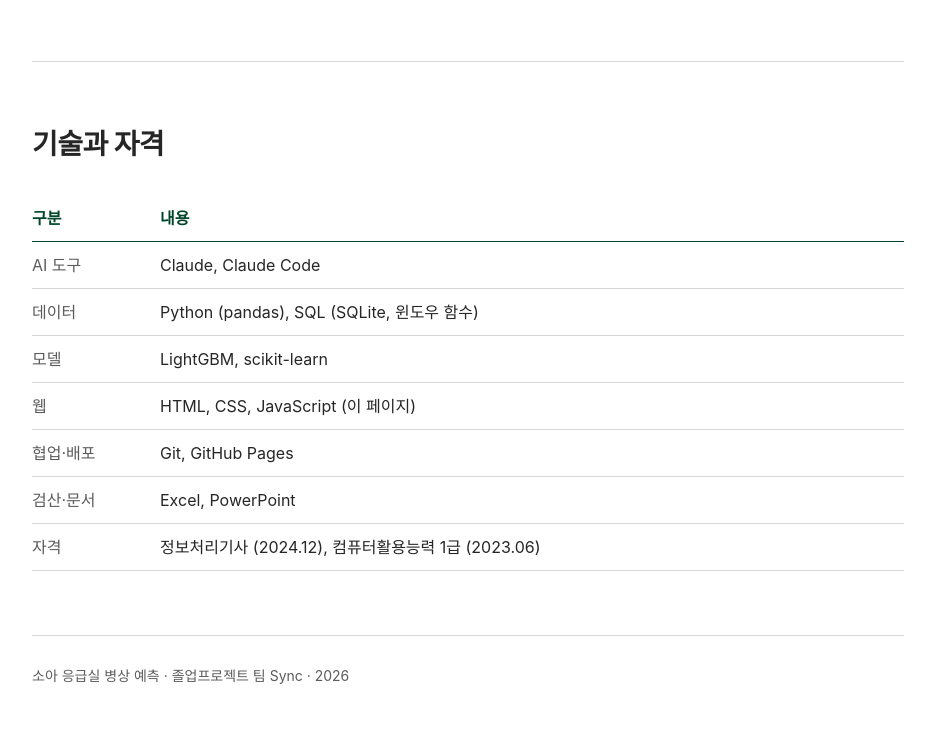
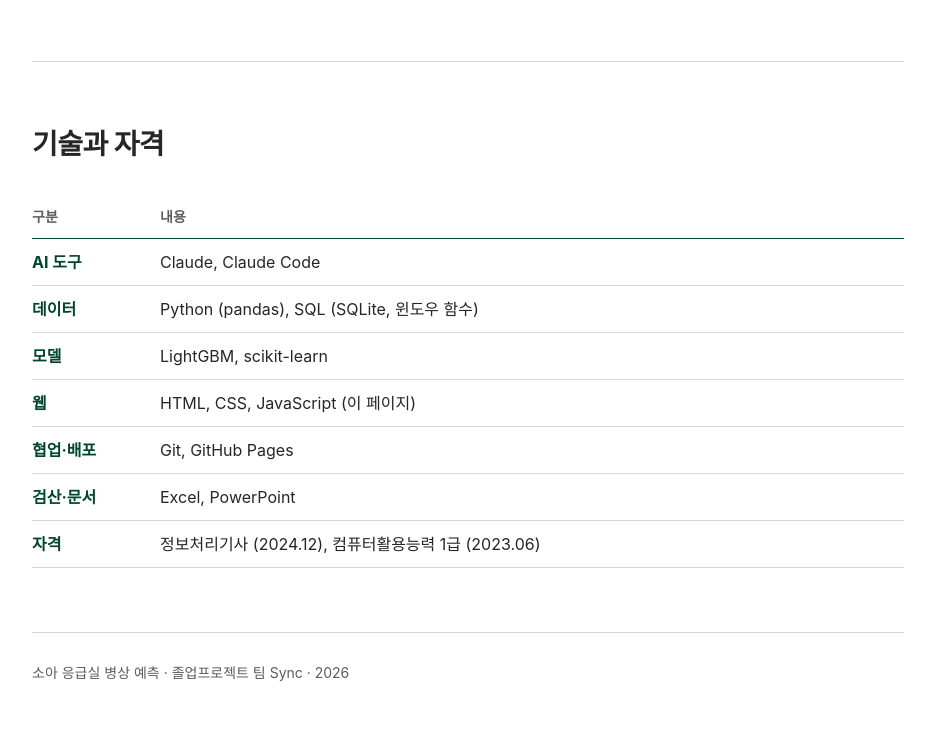
Before and after one commit to yeoeone5/yeoeone5.github.io, a plain HTML site: page index.html in a window 1280 px wide. Shown: the part 3634-4370 px from the top of the page, without its empty margins (172-1107 px from the left). Drawn offline with Linux system fonts and the light colour scheme; a web font is replaced by a local one.

Commit message:
포트폴리오 페이지 두번째 버전

```diff
--- a/style.css
+++ b/style.css
@@ -271,7 +271,15 @@ thead th {
 .result .key td:last-child { color: var(--coral); }
 
 .skills th:first-child { width: 8em; padding-right: 12px; }
-.skills tbody th { color: var(--sub); }
+.skills thead th {             /* 머리글: 작고 흐리게 해서 물러나 보이게 */
+  color: var(--sub);
+  font-size: 14px;
+}
+.skills tbody th {             /* 구분: 이화그린 굵은 글씨 */
+  color: var(--green);
+  font-weight: 700;
+}
+.skills tbody td { color: var(--text); }   /* 내용: 보통 굵기의 본문색 */
 
 .note { margin-top: 12px; color: var(--sub); font-size: 14px; }
 
```
